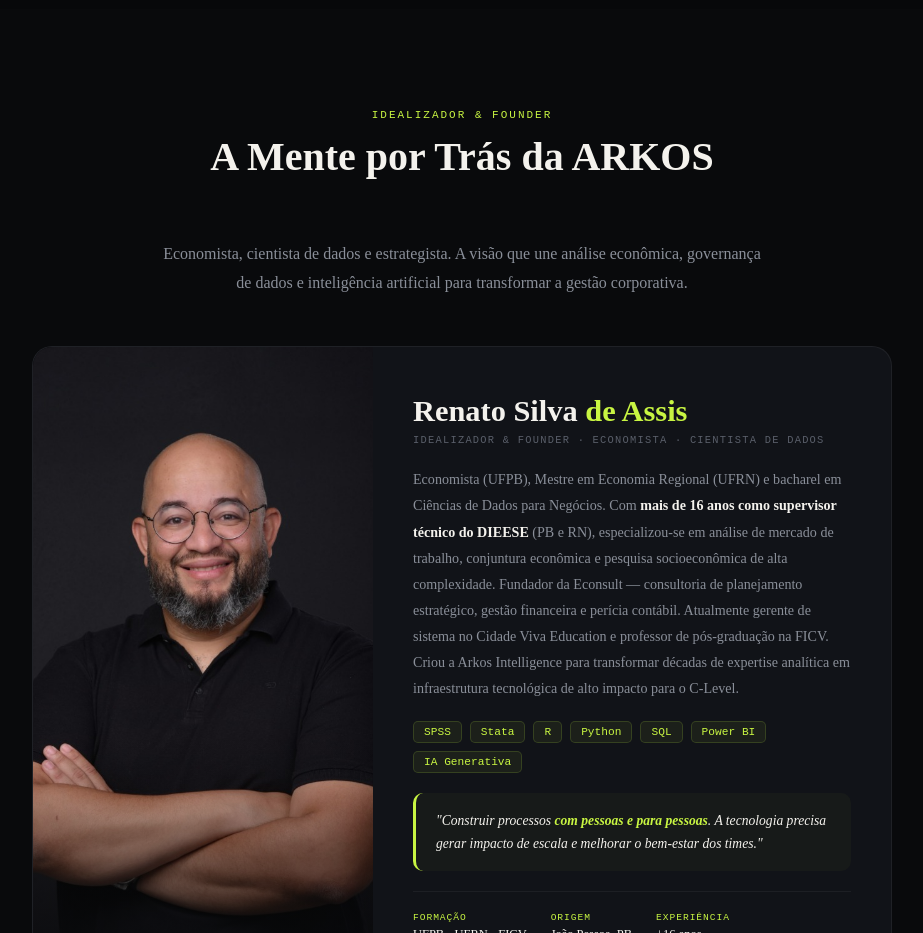
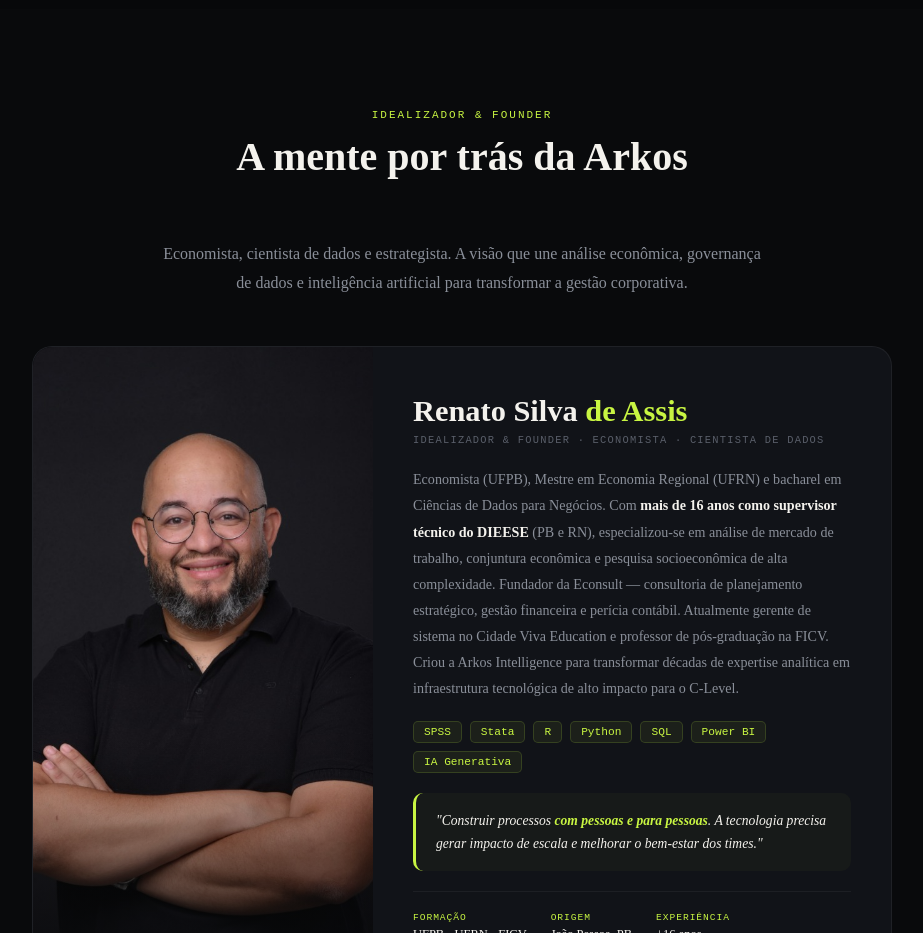
Before and after one commit to Renatoassis86/gestaocontratos, a Next.js app: page / in a window 1280 px wide. Shown: the part 10280-11213 px from the top of the page, without its empty margins (178-1101 px from the left). Built offline with nearby package versions, Linux system fonts and the light colour scheme.

Commit message:
style: fix capitalization in team heading and add DIEESE meaning

```diff
--- a/src/app/page.tsx
+++ b/src/app/page.tsx
@@ -489,7 +489,7 @@ export default function Home() {
       <section id="equipe" className={styles.section} style={{ background: '#090a0c' }}>
         <div className={styles.sectionHeader}>
           <div style={{ fontFamily: 'monospace', color: '#C8F542', fontSize: '0.688rem', letterSpacing: '2px', marginBottom: '12px' }}>IDEALIZADOR & FOUNDER</div>
-          <h2 style={{ fontSize: '2.5rem', fontWeight: '800', color: '#F4F2ED' }}>A Mente por Trás da ARKOS</h2>
+          <h2 style={{ fontSize: '2.5rem', fontWeight: '800', color: '#F4F2ED' }}>A mente por trás da Arkos</h2>
         </div>
         <p className={styles.sectionIntro} style={{ textAlign: 'center', color: '#8A8F99', maxWidth: '600px', margin: '0 auto 48px auto' }}>Economista, cientista de dados e estrategista. A visão que une análise econômica, governança de dados e inteligência artificial para transformar a gestão corporativa.</p>
 
```
